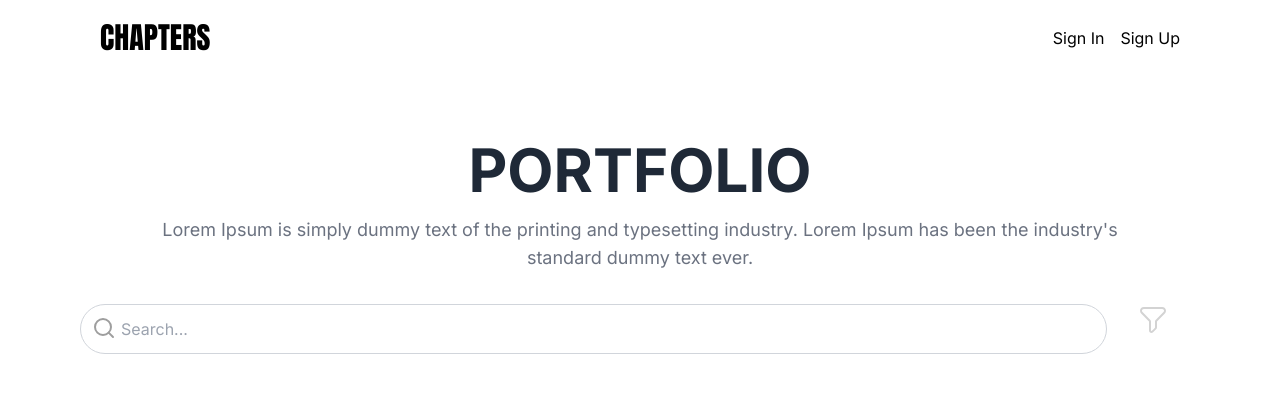
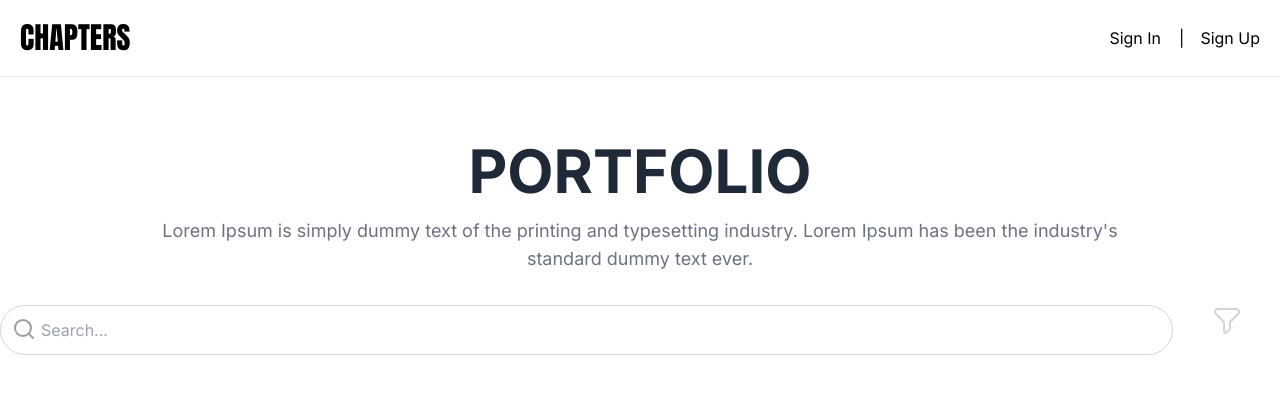
Before and after one commit to comp-math-uom/chapters-frontend, a Next.js app: page / in a window 1280 px wide. Shown: the top 394 px of the page. Built offline with nearby package versions, Linux system fonts and the light colour scheme.

Commit message:
UI changes in portfolio

```diff
--- a/app/components/Navbar.jsx
+++ b/app/components/Navbar.jsx
@@ -15,7 +15,8 @@ function Navbar() {
   }, []);
 
   return (
-    <div className="flex items-center justify-between p-5">
+      <div>
+        <div className="flex items-center justify-between p-5 container m-auto">
           <div>
             <h1 className="m-0 text-3xl font-impact">CHAPTERS</h1>
           </div>
@@ -33,12 +34,14 @@ function Navbar() {
               </div>
             ) : (
               <div className="flex space-x-4">
-            <Link href="/Signin" className="hover:underline">Sign In</Link>
+                <Link href="/Signin" className="hover:underline">Sign In</Link> &nbsp; &nbsp; |
                 <Link href="#" className="hover:underline">Sign Up</Link>
               </div>
             )}
           </div>
         </div>
+          <hr/>
+      </div>
   );
 }
 
--- a/app/page.jsx
+++ b/app/page.jsx
@@ -4,10 +4,12 @@ import Navbar from "./components/Navbar";
 
 export default function Home() {
     return (
-        <div className="container flex flex-col justify-center px-20 m-auto">
+        <div className="container-fluid flex flex-col justify-center m-auto">
             <Navbar />
-            <Header />
 
+            <div className="container flex flex-col justify-center m-auto">
+                <Header />
+            </div>
         </div>
     );
 }
```
Lines whose indentation alone changed are shown as unchanged.
